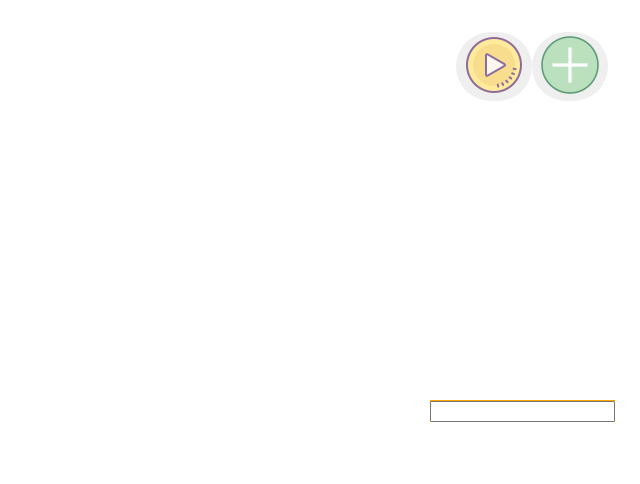
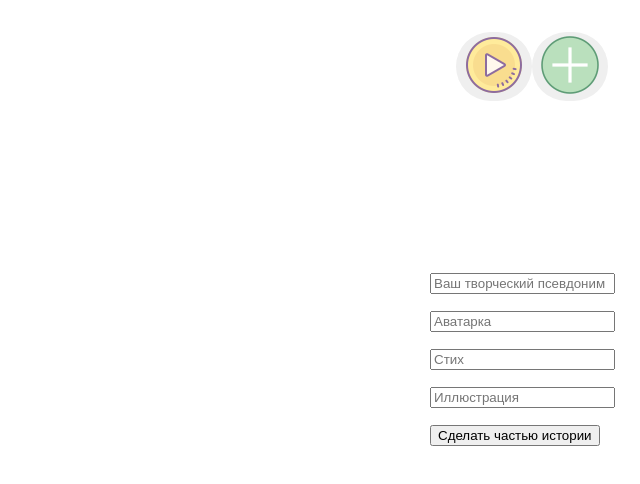
Before and after one commit to BossNumber1/poetry, a Next.js app in the folder app/: page / in a window 1280 px wide. Both pictures are taken after a click on the button 1210 px from the left and 66 px from the top of the page. Shown: the top 484 px of the page, without its empty margins (640-1280 px from the left). Built offline with nearby package versions, Linux system fonts and the light colour scheme.

Commit message:
улучшил форму, даже сделав её неподвижной

```diff
--- a/app/components/Player.jsx
+++ b/app/components/Player.jsx
@@ -54,7 +54,27 @@ export default function Player({ onMusic, imgMusic, switchOnSwitchOff }) {
             {showForm && (
                 <div className="postAddForm">
                     <form>
-                        <input type="text" />
+                        <p>
+                            <input
+                                type="text"
+                                placeholder="Ваш творческий псевдоним"
+                            />
+                        </p>
+                        <p>
+                            <input type="text" placeholder="Аватарка" />
+                        </p>
+                        <p>
+                            <input type="text" placeholder="Стих" />
+                        </p>
+                        <p>
+                            <input type="text" placeholder="Иллюстрация" />
+                        </p>
+                        <p>
+                            <input
+                                type="button"
+                                value="Сделать частью истории"
+                            />
+                        </p>
                     </form>
                 </div>
             )}
--- a/app/styles/globals.css
+++ b/app/styles/globals.css
@@ -122,7 +122,8 @@ a {
 }
 
 .postAddForm {
-    background-color: orange;
-    position: absolute;
+    /* background-color: orange; */
+    position: fixed;
     right: 25px;
+    top: 32%;
 }
```
